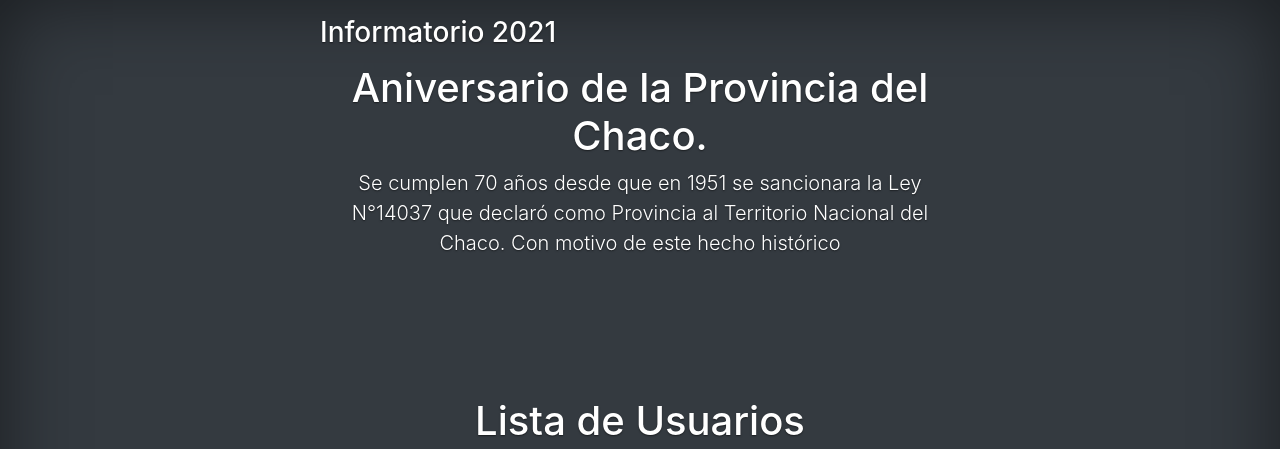
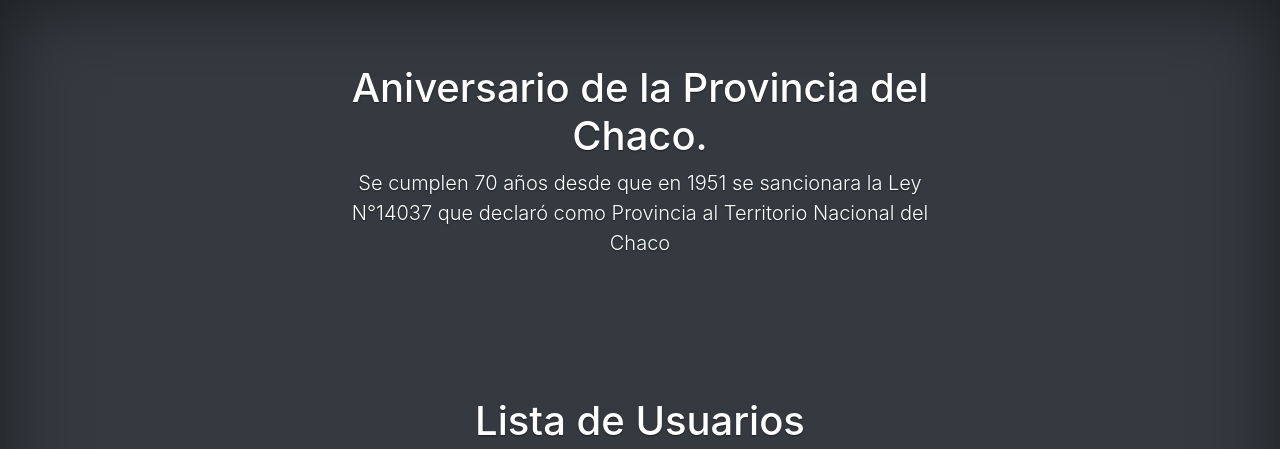
Before and after one commit to exe1127/webDJango, a Django app: template templates/usuarios/listar.html in a window 1280 px wide. Shown: the top 449 px of the page. Run offline with Django 3.2, Linux system fonts and the light colour scheme; the template is opened without the code that fills it, so the values that code supplies are empty; some libraries are stand-ins or nearby versions.

Commit message:
nuevos cambios

```diff
--- a/djangoProject/views.py
+++ b/djangoProject/views.py
@@ -15,9 +15,6 @@ def inicio(request):
 def contacto(request):
     template_name = "contacto.html"
 
-
     context = {}
 
-
-
     return render(request, template, context)
--- a/templates/base/base.html
+++ b/templates/base/base.html
@@ -45,7 +45,7 @@
   <div class="cover-container d-flex w-100 h-100 p-3 mx-auto flex-column">
     <header class="mb-auto">
       <div>
-        <h3 class="float-md-start mb-0">Informatorio 2021</h3>
+
         {% if user.is_authenticated %}
         <nav class="nav nav-masthead justify-content-center float-md-end">
 
@@ -64,12 +64,15 @@
         <nav class="nav nav-masthead justify-content-center float-md-end">
           <a class="nav-link active" aria-current="page" href="{% url 'listar' %}">CRUD-Preguntas</a>
         </nav>
+        <nav class="nav nav-masthead justify-content-center float-md-end">
+          <a class="nav-link active" aria-current="page" href="{% url 'contacto' %}">Contactos</a>
+        </nav>
         {% endif %}
       </div>
       <div>
         <h1><br>Aniversario de la Provincia del Chaco.</h1>
         <p class="lead">Se cumplen 70 años desde que en 1951 se sancionara la Ley N°14037 que declaró como Provincia al
-          Territorio Nacional del Chaco. Con motivo de este hecho histórico</p>
+          Territorio Nacional del Chaco</p>
         <p class="lead">
       </div>
     </header>
```
